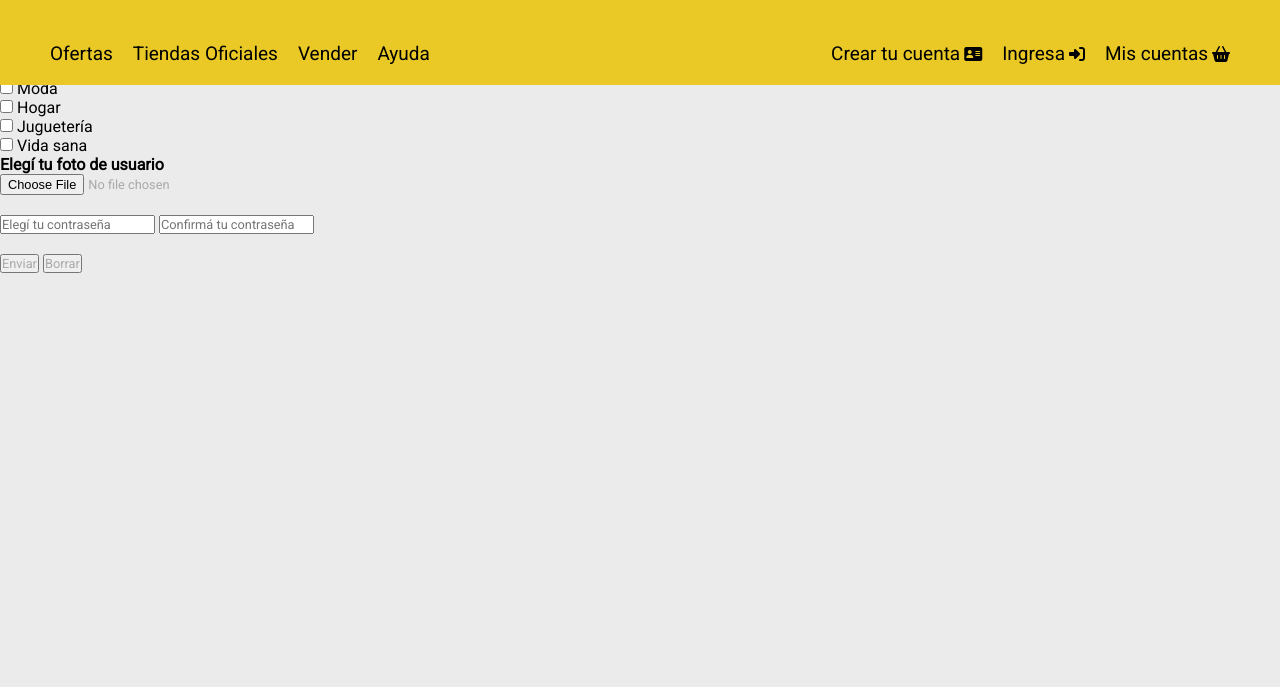
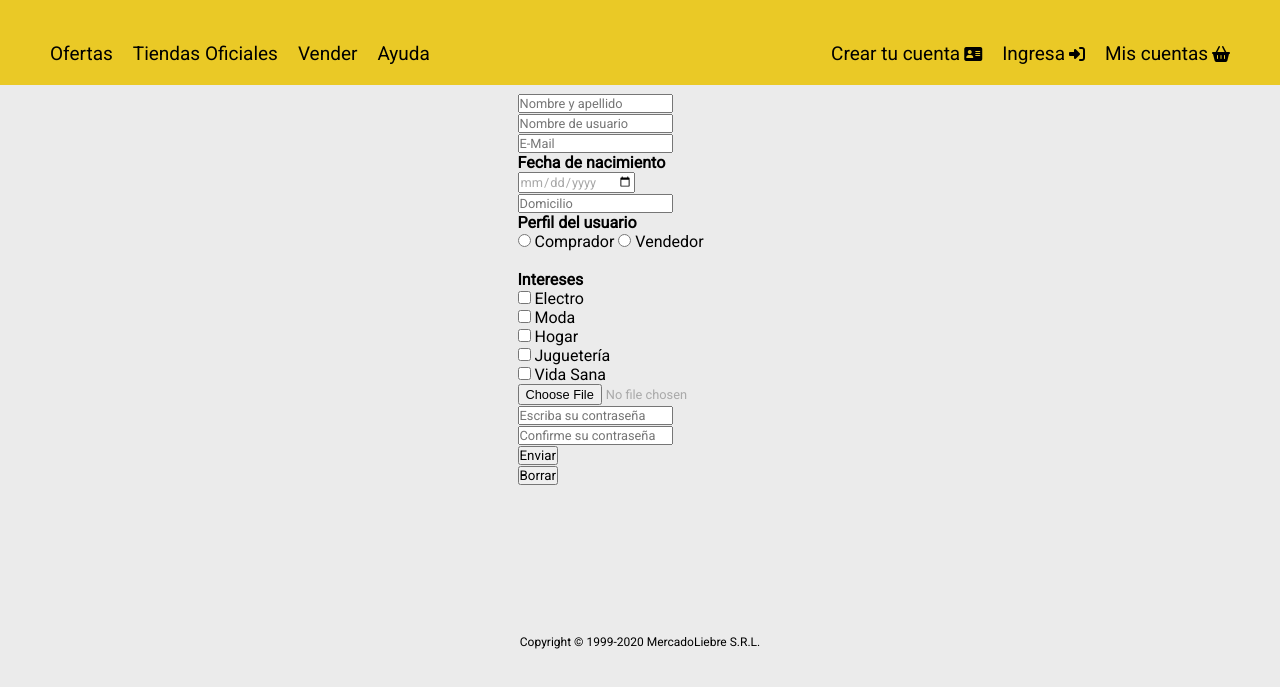
Before and after one commit to DaniloBurbano/Digital-House, a website: page mercadoLiebre/views/register.html in a window 1280 px wide. Shown: the part 77-764 px from the top of the page. Drawn offline with Linux system fonts and the light colour scheme; files that its build step writes are made by us from their sources; files whose address does not match are found by name.

Commit message:
login and register were modified

```diff
--- a/mercadoLiebre/public/css/styles.css
+++ b/mercadoLiebre/public/css/styles.css
@@ -122,8 +122,15 @@ section.banner img{
   width: 100%;
 }
 
-.banner {
+.banner{
   margin-top: 212px;
+}
+
+.login-form, .register-form {
+  display: flex;
+  justify-content: center;
+  margin-top: 242px;
+  margin-bottom: 150px;
 }
 
 body {
@@ -273,6 +280,9 @@ main section article :hover .article-description {
   .banner {
     margin-top: 139px;
   }
+  .login-form, .register-form {
+    margin-top: 170px;
+  }
 
   footer .footer-main-div{
     display: flex;
--- a/mercadoLiebre/views/register.html
+++ b/mercadoLiebre/views/register.html
@@ -58,64 +58,59 @@
             <!-- <div class="burger-menu"><i class="fa-solid fa-bars"></i></div> -->
             <a href="#" class="hamburguer-button"> <i class="fa-solid fa-bars"></i> </a>
         </header>
-        <main class="register">
-            <form action="/" method="POST">
+        <main>
+          <div class="register-form">
+              <form action="/" method="">
                   <input type="text" name="name" placeholder="Nombre y apellido">
+                  <br>
                   <input type="text" name="user" placeholder="Nombre de usuario">
-                <input type="email" name="email" placeholder="E-mail">
                   <br>
-                <label for="birth_date"><b>Fecha de nacimiento</b></label>
+                  <input type="email" name="email" placeholder="E-Mail">
                   <br>
-                <input type="date" name="birth_date" id="birth_date">
+                  <label for="date"><b>Fecha de nacimiento</b></label>
                   <br>
-                <input type="text" name="addres" placeholder="Domicilio">
-                <h4>Perfil del usuario</h4>
-                <div class="profile">
-                    <input type="radio" name="profile" value="buy" id="buy">
-                    <label for="buy">Comprador</label>
-                    <input type="radio" name="profile" value="sell" id="sell">
-                    <label for="sell">Vendedor</label>
+                  <input type="date" name="date" id="date">
+                  <br>
+                  <input type="text" name="address" id="address" placeholder="Domicilio">
+                  <br>
+                  <label for="user-profile"><b>Perfil del usuario</b></label>
+                  <br>
+                  <div class="radio-inputs">
+                      <label><input type="radio" value="comprador" name="user-profile" id="buy"> Comprador</label>
+                      <label><input type="radio" value="vendedor" name="user-profile" id="sell"> Vendedor</label>
                   </div>
+                  <br>
+                  <label for=""><b>Intereses</b></label>
+                  <br>
+                  <label><input type="checkbox" name="electro" value="1"> Electro</label>
+                  <br>
+                  <label><input type="checkbox" name="moda" value="2"> Moda</label>
+                  <br>
+                  <label><input type="checkbox" name="hogar" value="3"> Hogar</label>
+                  <br>
+                  <label><input type="checkbox" name="juguetería" value="4"> Juguetería</label>
+                  <br>
+                  <label><input type="checkbox" name="vida-sana" value="5"> Vida Sana</label>
+                  <br>
+                  <input type="file" name="photo" id="photo">
+                  <br>
+                  <input type="password" name="password" placeholder="Escriba su contraseña">
+                  <br>
+                  <input type="password" name="password-confirm" placeholder="Confirme su contraseña">
+                  <br>
+                  <button type="submit">
+                  Enviar
+                  </button>
+                  <br>
+                  <button type="reset">
+                  Borrar
+                  </button>
 
-                <h4>Intereses</h4>
-                <div class="interests">
-                    <div>
-                        <input type="checkbox" name="interests" value="a" id="a">
-                        <label for="a">Electro</label>
+              </form>
           </div>
-                    <div>
-                        <input type="checkbox" name="interests" value="b" id="b">
-                        <label for="b">Moda</label>
-                    </div>
-                    <div>
-                        <input type="checkbox" name="interests" value="c" id="c">
-                        <label for="c">Hogar</label>
-                    </div>
-                    <div>
-                        <input type="checkbox" name="interests" value="d" id="d">
-                        <label for="d">Juguetería</label>
-                    </div>
-                    <div>
-                        <input type="checkbox" name="interests" value="e" id="e">
-                        <label for="e">Vida sana</label>
-                    </div>
-                </div>
-
-                <h4>Elegí tu foto de usuario</h4>
-                <input type="file" name="avatar">
-                <br>
-                <br>
-                <input type="password" name="pass" placeholder="Elegí tu contraseña">
-                <input type="password" name="pass_confirm" placeholder="Confirmá tu contraseña">
-                <br>
-                <br>
-                <input type="submit" value="Enviar">
-                <input type="reset" value="Borrar">
-                <br>
-                <br>
-            </form>
         </main>
         <footer>
+          <h4 class="footer-text">Copyright © 1999-2020 MercadoLiebre S.R.L.</h4>
         </footer>
     </body>
 </html>
```
Also changed, not shown: mercadoLiebre/views/login.html (+12 -6 lines). Lines whose indentation alone changed are shown as unchanged.
